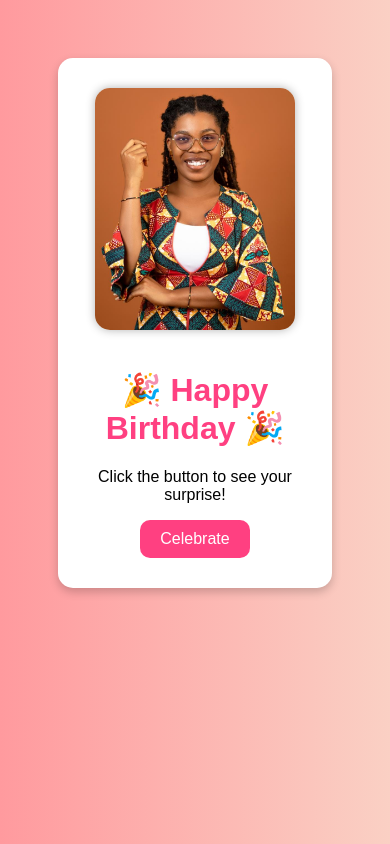
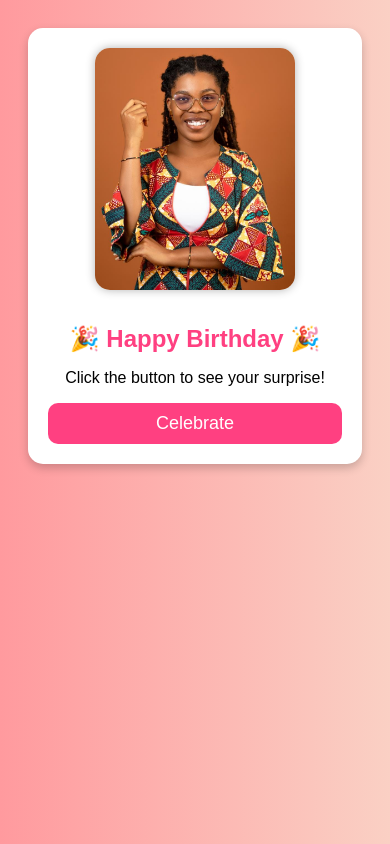
Before and after one commit to PatrickCoffie/Happy-Birthday, a plain HTML site: page Desktop/Happy-birthday/index.html in a window 390 px wide. Drawn offline with Linux system fonts and the light colour scheme.

Commit message:
Make site mobile responsive

```diff
--- a/Desktop/Happy-birthday/index.html
+++ b/Desktop/Happy-birthday/index.html
@@ -23,7 +23,9 @@
     }
     h1 {
       color: #ff4081;
+      font-size: 2em;
     }
+
     button {
       background: #ff4081;
       color: white;
@@ -33,9 +35,32 @@
       border-radius: 10px;
       cursor: pointer;
     }
+
     button:hover {
       background: #e73370;
     }
+
+    img {
+        max-width: 100%;
+        height: auto;
+    }
+    /* 🎯 Mobile optimization */
+@media (max-width: 600px) {
+  body {
+    padding: 20px;
+  }
+  .card {
+    padding: 20px;
+    max-width: 90%;
+  }
+  h1 {
+    font-size: 1.5em;
+  }
+  button {
+    width: 100%;
+    font-size: 18px;
+  }
+}
     canvas {
       position: fixed;
       top: 0;
@@ -59,6 +84,8 @@
       100% { transform: scale(1); }
     }
   </style>
+  <meta name="viewport" content="width=device-width, initial-scale=1.0">
+
 </head>
 <body>
   <canvas id="confetti"></canvas>
```
